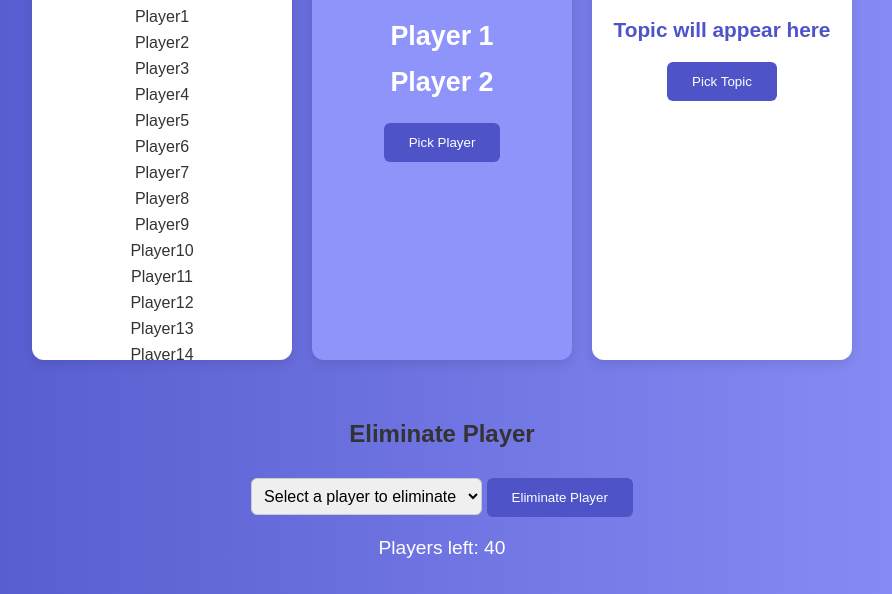
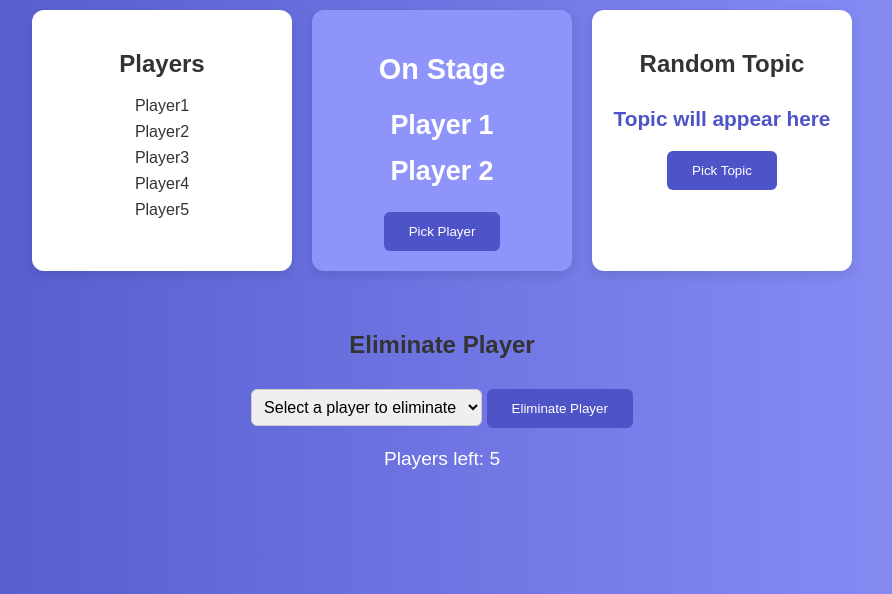
Before and after one commit to estellealice/The-floor, a plain HTML site: page index.html in a window 1280 px wide. Shown: the part 206-800 px from the top of the page, without its empty margins (198-1090 px from the left). Drawn offline with Linux system fonts and the light colour scheme.

Commit message:
Update index.html

```diff
--- a/index.html
+++ b/index.html
@@ -170,14 +170,7 @@
 
         // List of 40 players (You can replace these names with actual names)
         const players = [
-            "Player1", "Player2", "Player3", "Player4", "Player5",
-            "Player6", "Player7", "Player8", "Player9", "Player10",
-            "Player11", "Player12", "Player13", "Player14", "Player15",
-            "Player16", "Player17", "Player18", "Player19", "Player20",
-            "Player21", "Player22", "Player23", "Player24", "Player25",
-            "Player26", "Player27", "Player28", "Player29", "Player30",
-            "Player31", "Player32", "Player33", "Player34", "Player35",
-            "Player36", "Player37", "Player38", "Player39", "Player40"
+            "Player1", "Player2", "Player3", "Player4", "Player5"
         ];
 
         let eliminatedPlayers = [];
```
